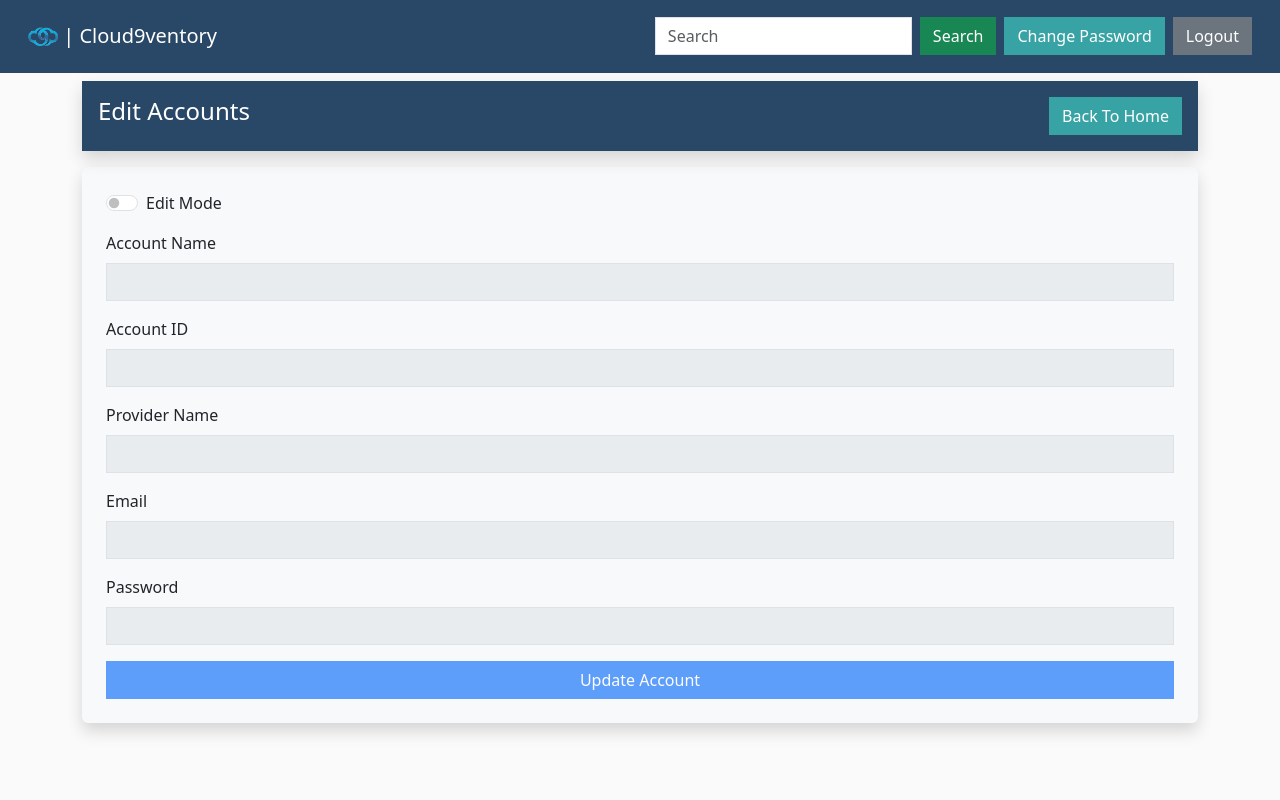
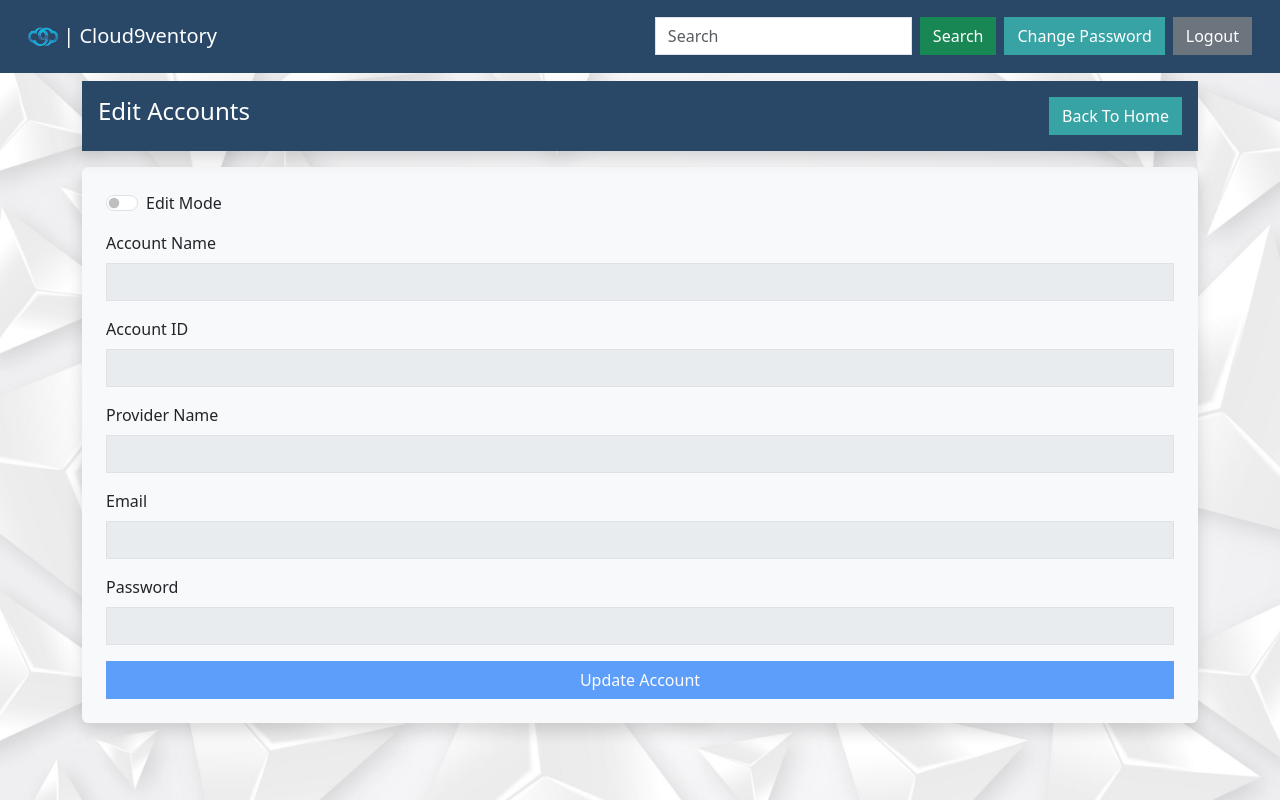
Before and after one commit to mehediemon/cloud_inventory_flask, a Flask app: template templates/edit_account.html in a window 1280 px wide. Run offline with Flask 3, Linux system fonts and the light colour scheme; the template is opened without the code that fills it, so the values that code supplies are empty; some libraries are stand-ins or nearby versions.

Commit message:
background image added

```diff
--- a/templates/base.html
+++ b/templates/base.html
@@ -9,6 +9,17 @@
     <script src="https://cdn.jsdelivr.net/npm/@popperjs/core@2.11.6/dist/umd/popper.min.js"></script>
     <script src="{{ url_for('static', filename='js/bootstrap.min.js') }}"></script>
     <style>
+        body {
+            background-image: url("{{ url_for('static', filename='webpg.jpg') }}");
+            background-size: cover;
+            /* Cover the entire area */
+            background-position: center;
+            /* Center the image */
+            background-repeat: no-repeat;
+            /* Prevent repeating */
+            background-attachment: fixed;
+            /* Make the background fixed */
+        }
 
         button {
             background-color: var(--accent-color);
@@ -96,7 +107,7 @@
     </style>
 </head>
 
-<body style="background-color: #FAFAFA;">
+<body style="background-color: #E0F2F1;">
 
     <nav class="navbar navbar-expand-lg  p-3  sticky-top" style="background-color: #294867;">
         <div class="container-fluid">
```
Also changed, not shown: static/webpg.jpg (added).
